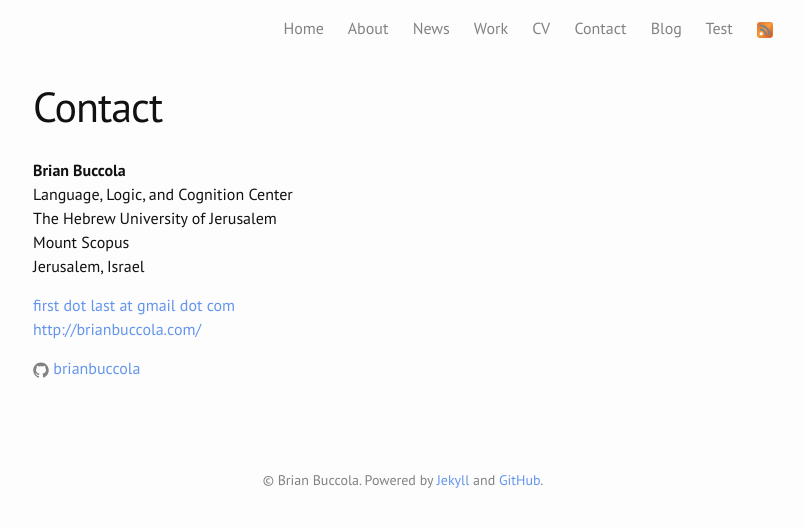
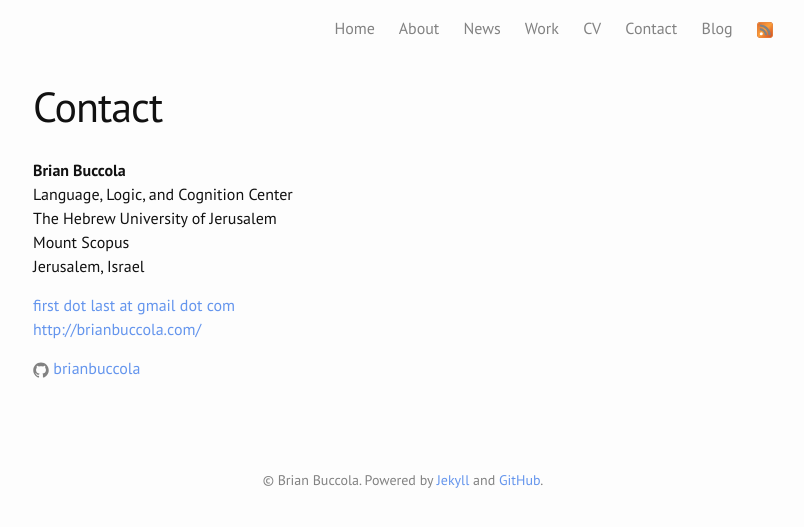
Before and after one commit to brianbuccola/brianbuccola.github.io, a Jekyll site: the page built from contact.md, in a window 1280 px wide. Shown: the top 527 px of the page, without its empty margins (237-1041 px from the left). Built offline with Jekyll 4.4.1, drawn with Linux system fonts in a browser that asks for light colours; some web fonts are replaced.

```diff
--- a/_config.yml
+++ b/_config.yml
@@ -2,7 +2,7 @@
 title: Brian Buccola
 
 # Publishing settings
-permalink: /:title
+permalink: /:title/
 
 # Build settings
 markdown: kramdown
--- a/_includes/header.html
+++ b/_includes/header.html
@@ -21,7 +21,6 @@
         <a class="page-link" href="https://github.com/brianbuccola/cv/blob/master/buccola-cv.pdf">CV</a>
         <a class="page-link" href="/contact/">Contact</a>
         <a class="page-link" href="/blog/">Blog</a>
-        <a class="page-link" href="/test/">Test</a>
         <a class="page-link" href="/feed.xml"><span class="icon icon--feed">{% include icon-feed.svg %}</span></a>
       </div>
     </nav>
--- a/contact/index.md
+++ b/contact.md
@@ -1,7 +1,7 @@
 ---
 layout: page
 title: Contact
-permalink: /contact
+permalink: /contact/
 ---
 
 **Brian Buccola**
```
Also changed, not shown: blog.md (renamed from blog/index.html, +1 -1 lines), test/index.html (deleted, +0 -6 lines), work.md (renamed from work/index.md, +1 -1 lines), news.md (renamed from news/index.md).
